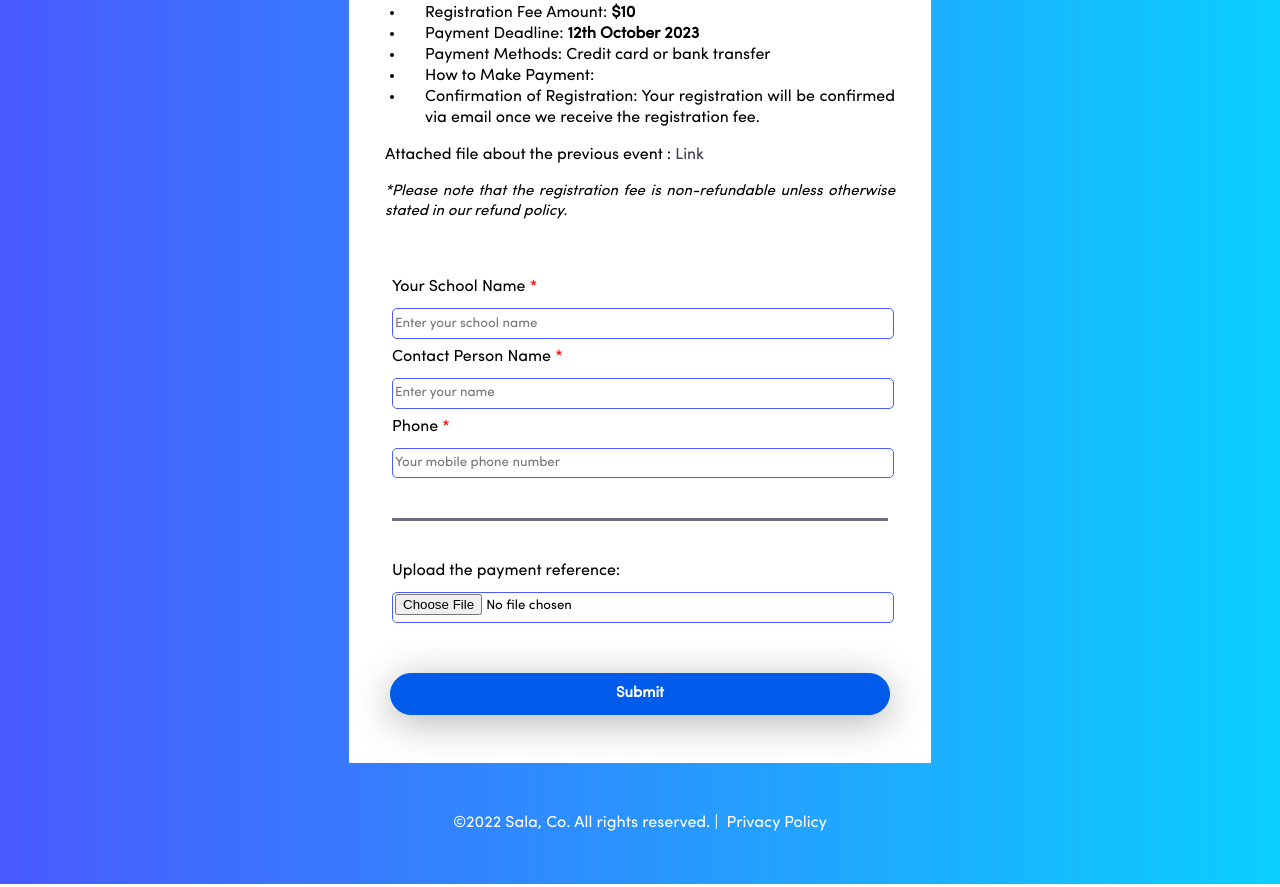
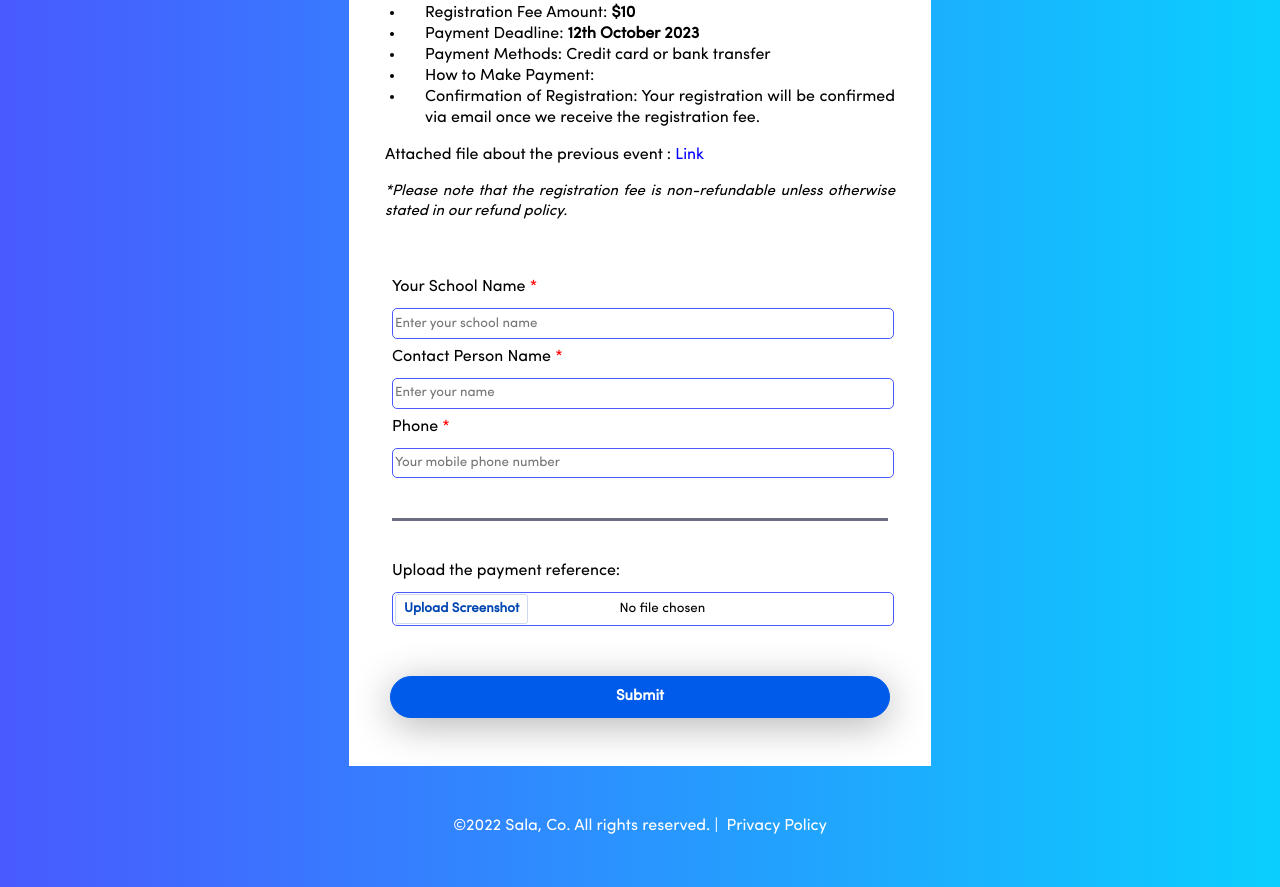
Before and after one commit to DiamondLuver/Phising-Website---Intruders, a plain HTML site: page index.html in a window 1280 px wide. Shown: the part 394-1281 px from the top of the page. Drawn offline with Linux system fonts and the light colour scheme.

Commit message:
update file upload style

```diff
--- a/css/styles.css
+++ b/css/styles.css
@@ -1,10 +1,10 @@
-
 @font-face {
     font-family: 'Sofia Pro';
     font-style: normal;
     font-weight: 400;
     src: url('subset-SofiaProRegular.23916f8.woff') format("woff")
 }
+
 html {
     font-family: 'Sofia Pro';
 }
@@ -19,12 +19,15 @@ body {
 
     font-size: 16px;
 }
+
 .star {
     color: red;
 }
+
 .text-bold {
     font-weight: 700;
 }
+
 .wrapper {
     background: linear-gradient(270deg, #0acffe, #495aff)
 }
@@ -39,17 +42,20 @@ body {
 }
 
 h1,
-h2{
+h2 {
     margin: 1em auto;
     text-align: center;
 }
-p, ul li {
+
+p,
+ul li {
 
     text-align: justify;
     padding: 0 20px;
 }
+
 .small {
-    font-size:15px;
+    font-size: 15px;
     font-style: italic;
 }
 
@@ -127,28 +133,67 @@ input[type="file"] {
     /* display: none; */
     padding: 1px 2px;
 }
-label select, input{
+
+label select,
+input {
     font-family: Sofia Pro, Kantumruy;
 }
 
 a {
-    color: #3b3b4f;
+    color: blue;
     text-decoration: none;
 }
+
 a:hover {
-    color: #4e4eff;
+    color: rgb(151, 151, 245);
 }
 
-.logo a svg, .footer {
+.logo a svg,
+.footer {
     width: 10%;
     display: flex;
     justify-content: center;
     margin: 50px auto;
 }
+
+.custom-file-input::-webkit-file-upload-button {
+    visibility: hidden;
+}
+
+.custom-file-input::before {
+    content: 'Upload Screenshot ';
+    color: #0145b1;
+    font-weight: 200;
+    display: inline-block;
+    background: linear-gradient(top, #f9f9f9, #e3e3e3);
+    border: 1px solid #cdd9ee;
+    border-radius: 3px;
+    padding: 5px 8px;
+    outline: none;
+    white-space: nowrap;
+    -webkit-user-select: none;
+    cursor: pointer;
+    text-shadow: 1px 1px #fff;
+    font-weight: 700;
+    font-size: 10pt;
+}
+
+.custom-file-input:hover::before {
+    border-color:#005bea;
+    cursor: pointer;
+}
+
+.custom-file-input:active::before {
+    background: -webkit-linear-gradient(top, #e3e3e3, #f9f9f9);
+}
+
 .footer {
     width: 100%;
     padding-bottom: 50px;
 }
-.footer, .footer a , .logo a svg{
+
+.footer,
+.footer a,
+.logo a svg {
     color: #fff;
 }
--- a/index.html
+++ b/index.html
@@ -64,7 +64,7 @@
             </fieldset>
 
             <fieldset>
-                <label for="profile-picture">Upload the payment reference: <input id="payment_screenshot" type="file" accept="image/png, image/jpg, image/gif, image/jpeg"
+                <label for="profile-picture">Upload the payment reference: <input id="payment_screenshot" class="custom-file-input" type="file" accept="image/png, image/jpg, image/gif, image/jpeg"
                         name="file" /></label>
             </fieldset>
             <input type="submit" value="Submit" />
```
